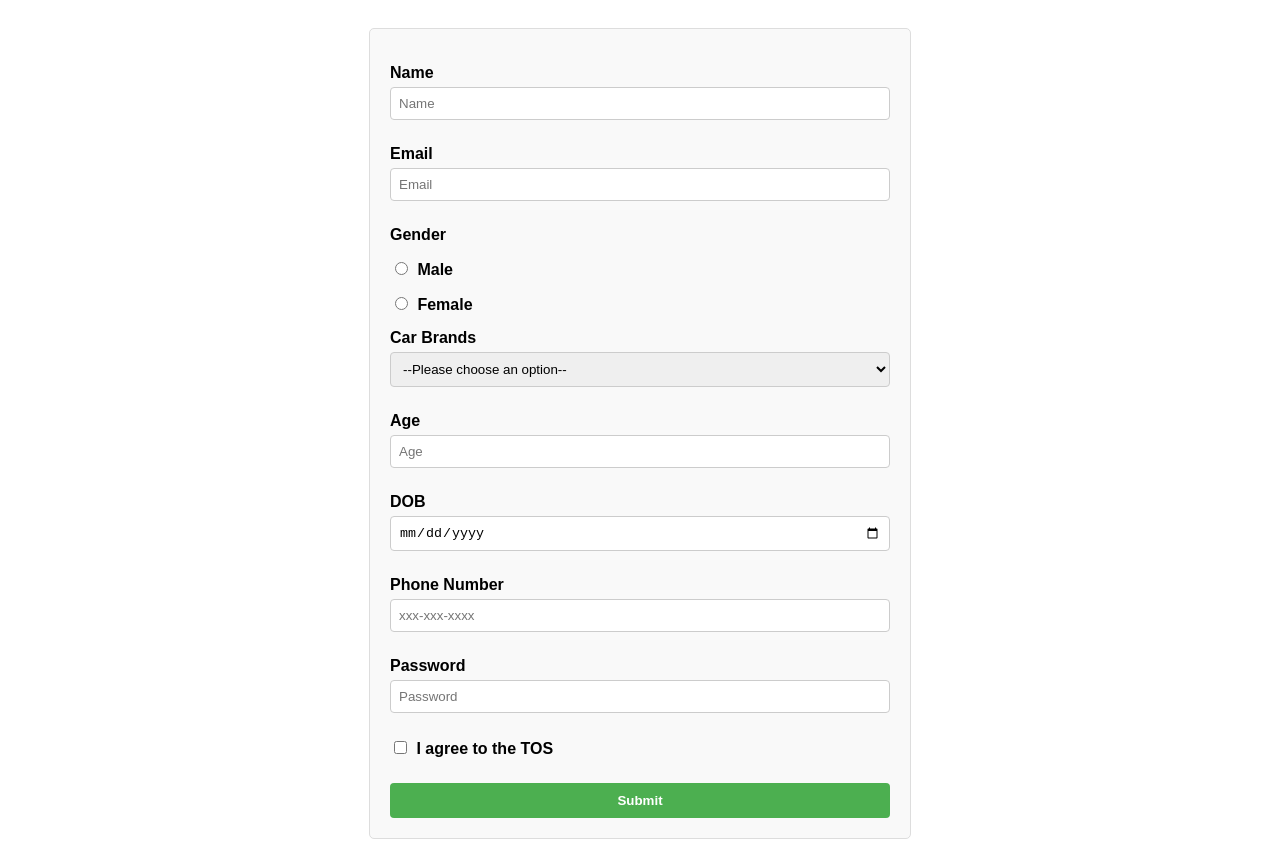
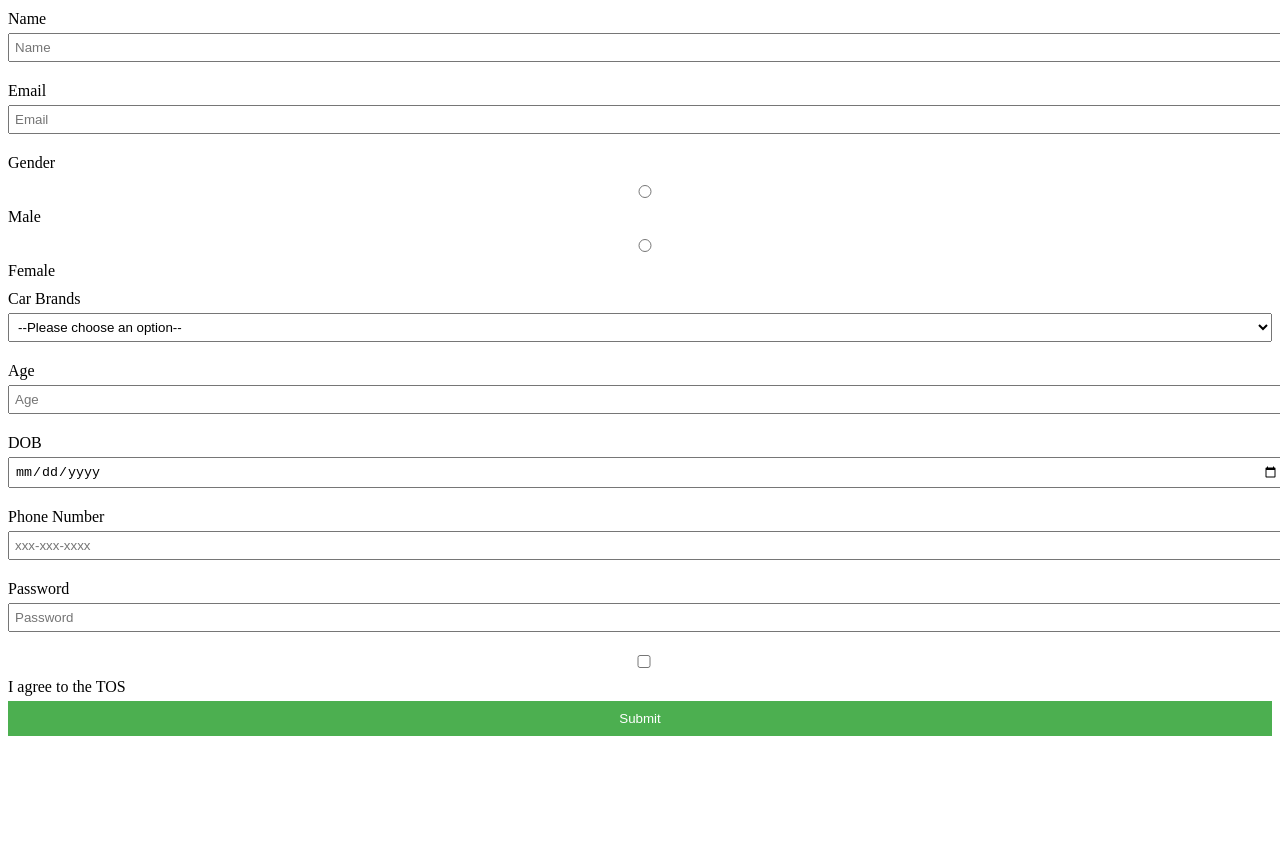
Before and after one commit to acciojob/signup-form-car-Avijit-Das2301, a website: page main.html in a window 1280 px wide. After the commit the page ends 800 px from the top, so only its background shows below. Drawn offline with Linux system fonts and the light colour scheme.

Commit message:
created a submission

```diff
--- a/main.html
+++ b/main.html
@@ -12,16 +12,14 @@
         <input type="email" id="email" placeholder="Email" required>
 
         <label>Gender</label>
-        <label><input type="radio" name="gender" id="gender_m" value="Male" required> Male</label>
-        <label><input type="radio" name="gender" id="gender_f" value="Female" required> Female</label>
+        <label><input type="radio" name="gender" id="gender_m" required>Male</label>
+        <label><input type="radio" name="gender" id="gender_f" required>Female</label>
 
         <label for="cars">Car Brands</label>
         <select id="cars" required>
             <option>--Please choose an option--</option>
             <option>Toyota</option>
             <option>Honda</option>
-            <option>BMW</option>
-            <option>Mercedes</option>
         </select>
 
         <label for="age">Age</label>
@@ -36,10 +34,10 @@
         <label for="password">Password</label>
         <input type="password" id="password" placeholder="Password" required>
 
-        <label><input type="checkbox" id="tos" required> I agree to the TOS</label>
+        <label><input type="checkbox" id="tos" required>I agree to the TOS</label>
 
         <button type="submit">Submit</button>
     </form>
-    <script type="text/javascript" src="./script.js"></script>
+    <script src="./script.js"></script>
 </body>
 </html>
--- a/script.js
+++ b/script.js
@@ -1,16 +1 @@
-document.querySelector('form').addEventListener('submit', function(e) {
-    e.preventDefault();
-    const name = document.getElementById('name').value;
-    const email = document.getElementById('email').value;
-    const gender = document.querySelector('input[name="gender"]:checked').value;
-    const cars = document.getElementById('cars').value;
-    const age = document.getElementById('age').value;
-    const dob = document.getElementById('dob').value;
-    const tel = document.getElementById('tel').value;
-    const password = document.getElementById('password').value;
-    const tos = document.getElementById('tos').checked;
-
-    if (name && email && gender && cars && age && dob && password && tos) {
-        alert('Form submitted successfully!');
-    }
-});
+document.querySelector('form').addEventListener('submit',e=>{e.preventDefault();console.log('Form submitted')})
--- a/styles.css
+++ b/styles.css
@@ -1,56 +1 @@
-body {
-    font-family: Arial, sans-serif;
-    padding: 20px;
-}
-
-form {
-    max-width: 500px;
-    margin: 0 auto;
-    padding: 20px;
-    border: 1px solid #ddd;
-    border-radius: 5px;
-    background-color: #f9f9f9;
-}
-
-label {
-    display: block;
-    margin-top: 15px;
-    margin-bottom: 5px;
-    font-weight: bold;
-}
-
-input[type="text"],
-input[type="email"],
-input[type="number"],
-input[type="date"],
-input[type="tel"],
-input[type="password"],
-select {
-    width: 100%;
-    padding: 8px;
-    margin-bottom: 10px;
-    border: 1px solid #ccc;
-    border-radius: 4px;
-    box-sizing: border-box;
-}
-
-input[type="radio"],
-input[type="checkbox"] {
-    margin-right: 5px;
-}
-
-button[type="submit"] {
-    background-color: #4CAF50;
-    color: white;
-    padding: 10px 20px;
-    border: none;
-    border-radius: 4px;
-    cursor: pointer;
-    margin-top: 20px;
-    width: 100%;
-    font-weight: bold;
-}
-
-button[type="submit"]:hover {
-    background-color: #45a049;
-}
+label{display:block;margin:10px 0 5px}input,select{width:100%;padding:5px;margin-bottom:10px}button{width:100%;padding:10px;background:#4CAF50;color:white;border:none;cursor:pointer}
```
